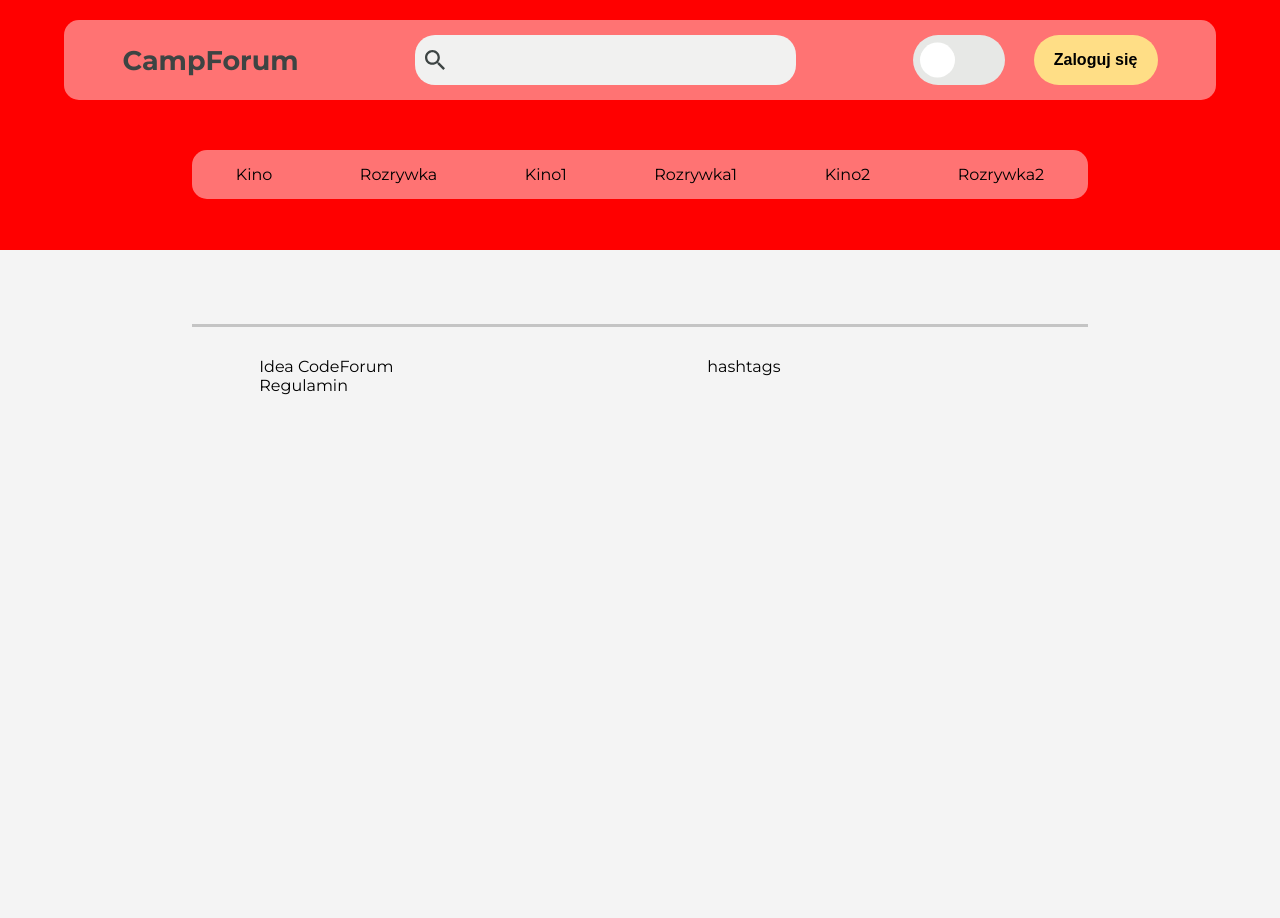
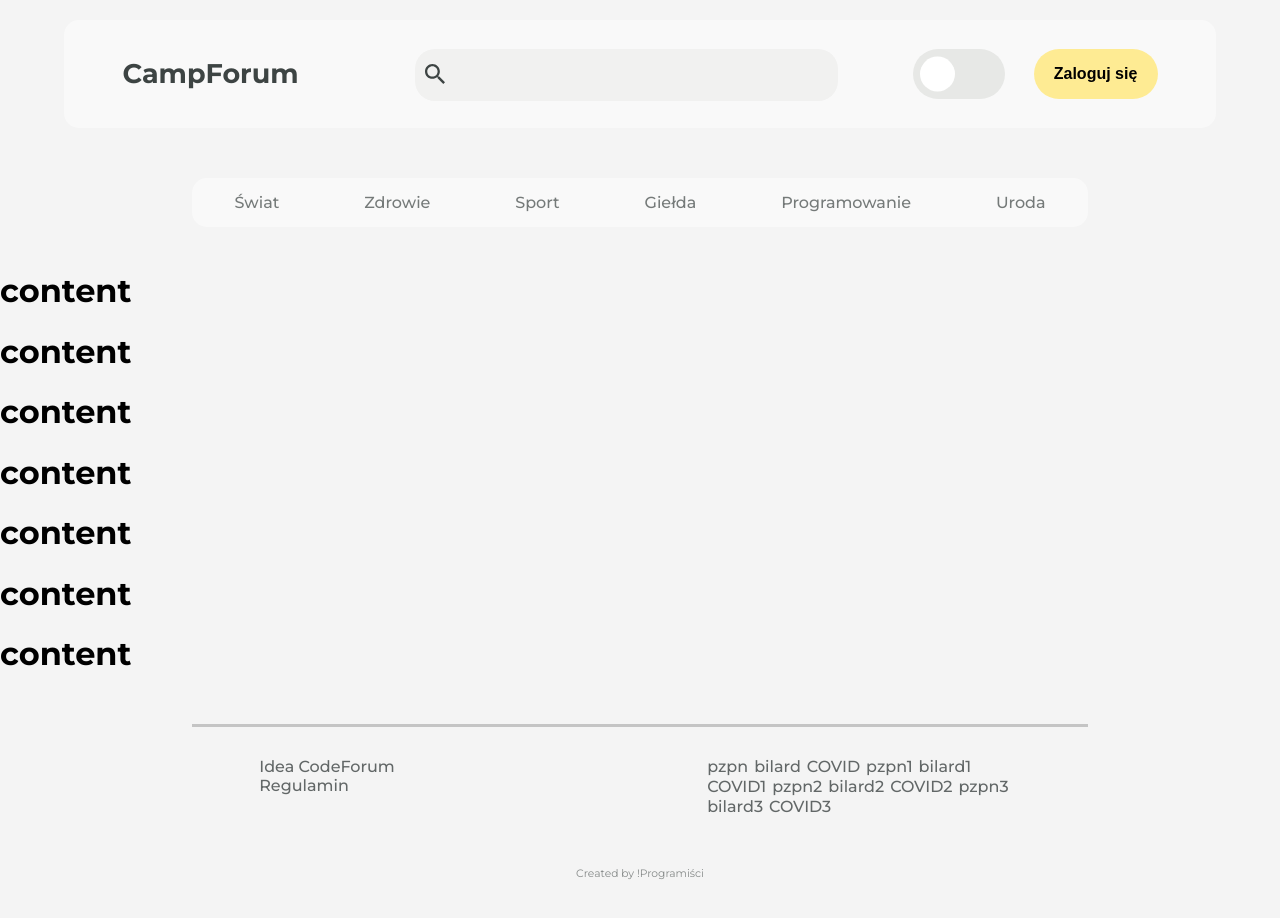
Before and after one commit to likx2/coderscamp-forum, a React (Create React App) app in the folder client/: page / in a window 1280 px wide. Shown: the top 918 px of the page. Before the commit the page ends 800 px from the top, so only its background shows below. Built offline with nearby package versions, Linux system fonts and the light colour scheme.

Commit message:
Add GlobalStyles with styled-components

```diff
--- a/client/package.json
+++ b/client/package.json
@@ -12,6 +12,7 @@
     "@types/styled-components": "^5.1.9",
     "@typescript-eslint/eslint-plugin": "^4.16.1",
     "@typescript-eslint/parser": "^4.16.1",
+    "axios": "^0.21.1",
     "eslint": "^7.21.0",
     "eslint-config-airbnb-typescript": "^12.3.1",
     "eslint-config-prettier": "^8.1.0",
--- a/client/public/index.html
+++ b/client/public/index.html
@@ -5,7 +5,10 @@
     <link rel="icon" href="%PUBLIC_URL%/favicon.ico" />
     <meta name="viewport" content="width=device-width, initial-scale=1" />
     <meta name="theme-color" content="#000000" />
-    <meta name="description" content="Web site created using create-react-app" />
+    <meta
+      name="description"
+      content="Web site created using create-react-app"
+    />
     <link rel="apple-touch-icon" href="%PUBLIC_URL%/logo192.png" />
     <!--
       manifest.json provides metadata used when your web app is installed on a
@@ -21,7 +24,12 @@
       work correctly both with client-side routing and a non-root public URL.
       Learn how to configure a non-root public URL by running `npm run build`.
     -->
-    <title>React App</title>
+    <link rel="preconnect" href="https://fonts.gstatic.com" />
+    <link
+      href="https://fonts.googleapis.com/css2?family=Montserrat:ital,wght@0,400;0,500;0,700;1,600&display=swap"
+      rel="stylesheet"
+    />
+    <title>CampForum</title>
   </head>
   <body>
     <noscript>You need to enable JavaScript to run this app.</noscript>
--- a/client/src/App.tsx
+++ b/client/src/App.tsx
@@ -1,20 +1,29 @@
 import { FC } from 'react';
-import './App.scss';
+import { BrowserRouter as Router } from 'react-router-dom';
+
+import { ThemeProvider } from 'styled-components';
 
 import Footer from './components/Footer';
 import Navbar from './components/Navbar';
+import GlobalStyle from './styles/GlobalStyle';
+import theme from './styles/mainTheme';
 
 const App: FC = () => (
   <>
+    <ThemeProvider theme={theme}>
+      <GlobalStyle />
+      <Router>
         <Navbar>Siema</Navbar>
-    {/* <h1>content</h1>
         <h1>content</h1>
         <h1>content</h1>
         <h1>content</h1>
         <h1>content</h1>
         <h1>content</h1>
-    <h1>content</h1> */}
+        <h1>content</h1>
+        <h1>content</h1>
         <Footer />
+      </Router>
+    </ThemeProvider>
   </>
 );
 
--- a/client/src/components/Footer.tsx
+++ b/client/src/components/Footer.tsx
@@ -1,4 +1,5 @@
-import { FC } from 'react';
+import { FC, useEffect, useState } from 'react';
+import { Link } from 'react-router-dom';
 
 import styled from 'styled-components';
 
@@ -7,6 +8,8 @@ const FooterWrapper = styled.footer`
   display: flex;
   justify-content: center;
   align-items: center;
+  flex-direction: column;
+
   /* background: gray; */
 `;
 
@@ -20,22 +23,80 @@ const Wrapper = styled.div`
   padding-top: 30px;
 `;
 
-const Container = styled.div`
+const LinksContainer = styled.div`
   width: 35%;
   height: 60px;
-  /* border: 1px solid red; */
+  display: flex;
+  flex-direction: column;
 `;
 
-const Footer: FC = () => (
-  <FooterWrapper>
-    <Wrapper>
-      <Container>
-        <p>Idea CodeForum</p>
-        <p>Regulamin</p>
-      </Container>
-      <Container>hashtags</Container>
-    </Wrapper>
-  </FooterWrapper>
-);
+const HashtagsContainer = styled(LinksContainer)`
+  flex-direction: row;
+  flex-wrap: wrap;
+`;
+
+const StyledLink = styled(Link)`
+  color: rgba(61, 68, 67, 0.8);
+  text-decoration: none;
+  display: inline-block;
+  margin-right: 6px;
+  font-weight: 500;
+
+  &:hover {
+    color: #3d4443;
+  }
+`;
+
+const Sign = styled.h6`
+  color: rgba(61, 68, 67, 0.6);
+  font-weight: 400;
+  margin-top: 50px;
+`;
+
+const Footer: FC = () => {
+  const [hashtags, setHashtags] = useState([
+    'pzpn',
+    'bilard',
+    'COVID',
+    'pzpn1',
+    'bilard1',
+    'COVID1',
+    'pzpn2',
+    'bilard2',
+    'COVID2',
+    'pzpn3',
+    'bilard3',
+    'COVID3',
+  ]);
+
+  // useEffect(() => {
+  //   const fetchHashtags = async () => {
+  //     const result = await axios.get('url');
+
+  //     setHashtags(result.data);
+  //   };
+
+  //   fetchHashtags();
+  // }, []);
+
+  return (
+    <FooterWrapper>
+      <Wrapper>
+        <LinksContainer>
+          <StyledLink to="/">Idea CodeForum</StyledLink>
+          <StyledLink to="/">Regulamin</StyledLink>
+        </LinksContainer>
+        <HashtagsContainer>
+          {hashtags.map((hashtag) => (
+            <StyledLink key={hashtag} to={`url.../ranking/${hashtag}`}>
+              {hashtag}
+            </StyledLink>
+          ))}
+        </HashtagsContainer>
+      </Wrapper>
+      <Sign>Created by !Programiści</Sign>
+    </FooterWrapper>
+  );
+};
 
 export default Footer;
--- a/client/src/components/Navbar.tsx
+++ b/client/src/components/Navbar.tsx
@@ -10,7 +10,6 @@ const Header = styled.header`
   flex-direction: column;
   align-items: center;
   height: 250px;
-  background-color: red;
 `;
 
 const Wrapper = styled.nav`
@@ -94,7 +93,7 @@ const LoginButton = styled.button`
   cursor: pointer;
 `;
 
-const HashtagWrapper = styled.ul`
+const HashtagWrapper = styled.div`
   display: flex;
   justify-content: space-around;
   align-items: center;
@@ -107,28 +106,26 @@ const HashtagWrapper = styled.ul`
   list-style: none;
 `;
 
-const Hashtag = styled.li`
-  cursor: pointer;
+const Hashtag = styled(Link)`
+  text-decoration: none;
+  color: rgba(61, 68, 67, 0.7);
+  font-weight: 500;
+
+  &:hover {
+    color: #3d4443;
+  }
 `;
 
 const Navbar: FC = () => {
   const [darkmode, setDarkmode] = useState(false);
-  const [hashtags, setHashtags] = useState([
-    'Kino',
-    'Rozrywka',
-    'Kino1',
-    'Rozrywka1',
-    'Kino2',
-    'Rozrywka2',
-  ]);
-
-  // useEffect(() => {
-  //   fetch('')
-  //     .then((response) => response.json())
-  //     .then((hashtags) => {
-  //       setHashtags(hashtags.slice(0, 6));
-  //     });
-  // }, []);
+  const hashtags = [
+    'Świat',
+    'Zdrowie',
+    'Sport',
+    'Giełda',
+    'Programowanie',
+    'Uroda',
+  ];
 
   return (
     <Header>
@@ -146,14 +143,11 @@ const Navbar: FC = () => {
         </ButtonsWrapper>
       </Wrapper>
       <HashtagWrapper>
-        {/* <Router> */}
         {hashtags.map((h) => (
-          <Hashtag key={h}>
+          <Hashtag key={h} to={`url../ranking/${h}`}>
             {h}
-            {/* <Link to="/#">{h}</Link> */}
           </Hashtag>
         ))}
-        {/* </Router> */}
       </HashtagWrapper>
     </Header>
   );
--- /dev/null
+++ b/client/src/styles/GlobalStyle.ts
@@ -0,0 +1,15 @@
+import { createGlobalStyle } from 'styled-components';
+
+const GlobalStyle = createGlobalStyle`
+
+  body {
+    margin: 0;
+    padding: 0;
+    font-family: 'Montserrat', sans-serif;
+    box-sizing: border-box;
+    background-color: ${(props) =>
+      props.theme.colors.lightTheme ? '#F4F4F4' : '#3D4443'};
+  }
+`;
+
+export default GlobalStyle;
--- /dev/null
+++ b/client/src/styles/mainTheme.ts
@@ -0,0 +1,10 @@
+import { DefaultTheme } from 'styled-components';
+
+const theme: DefaultTheme = {
+  colors: {
+    lightTheme: '#F4F4F4',
+    darkTheme: '#3D4443',
+  },
+};
+
+export default theme;
```
Also changed, not shown: client/src/styles/styled.d.ts (added, +11 -0 lines), 1 other file (tests, documents, lock files or other folders). Lines whose indentation alone changed are shown as unchanged.
